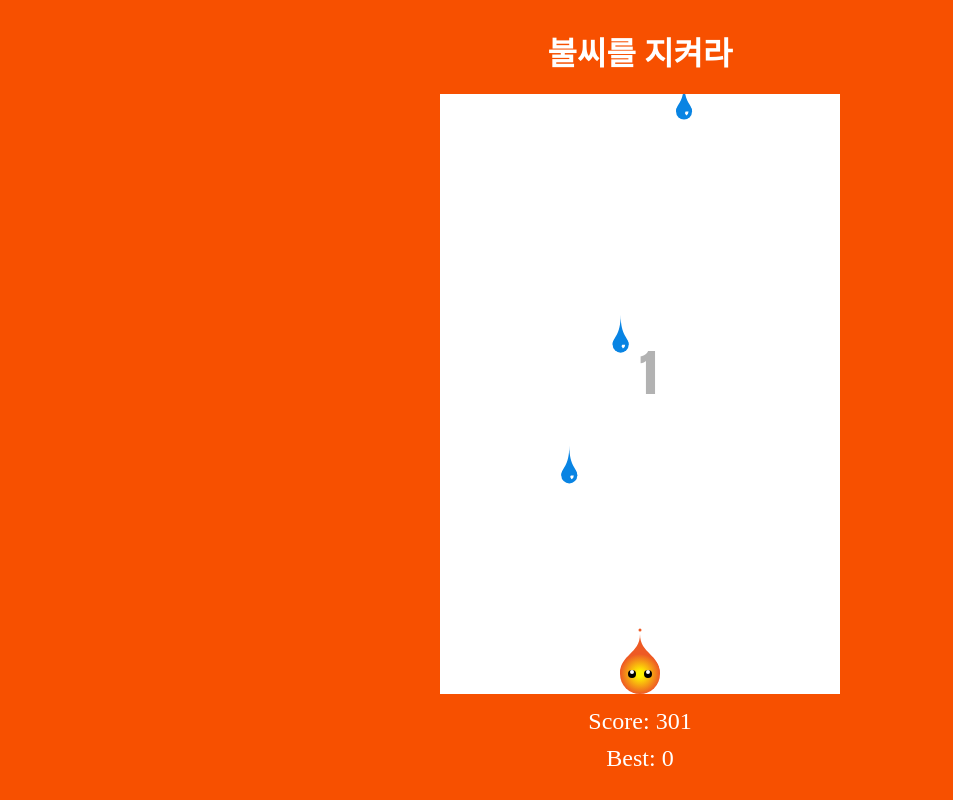
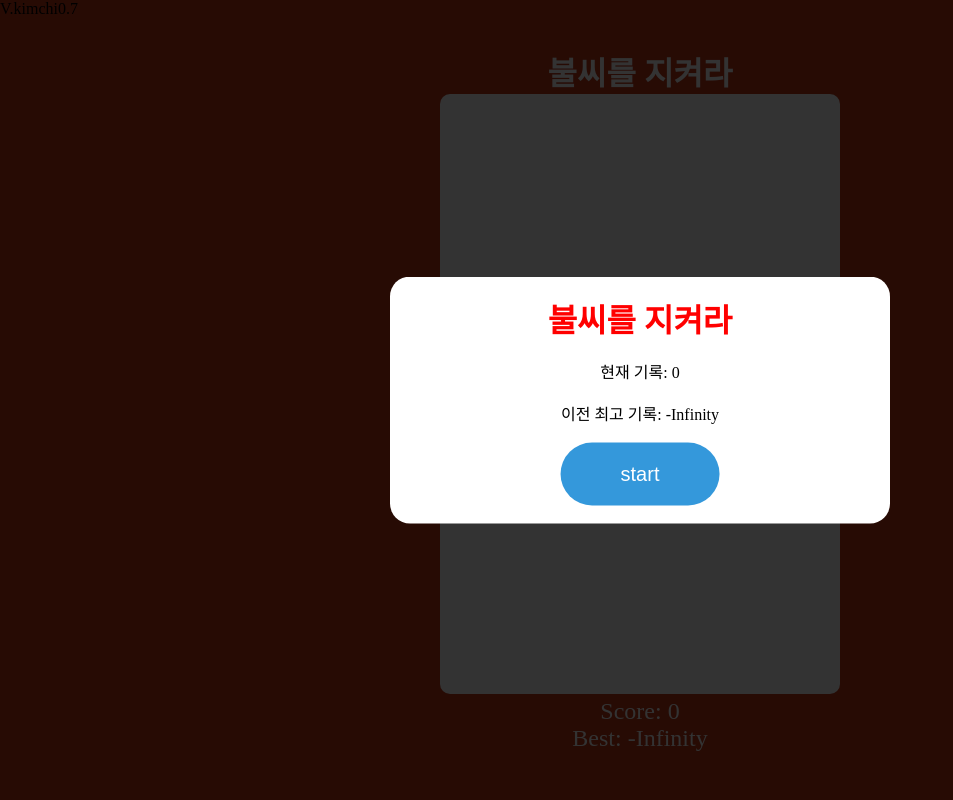
Before and after one commit to jinmo0320/game2, a plain HTML site: page index.html in a window 1280 px wide. Shown: the whole page, without its empty margins (0-953 px from the left). Drawn offline with Linux system fonts and the light colour scheme.

Commit message:
v kimchi 0.7

```diff
--- a/index.html
+++ b/index.html
@@ -17,9 +17,16 @@
     <title>save fire</title>
   </head>
   <body>
+    <div class="version">V.kimchi0.7</div>
+    <div class="filter"></div>
+    <div class="notice">
+      <p class="notice_title">불씨를 지켜라</p>
+      <p class="notice_score">현재 기록: 0</p>
+      <p class="notice_best">이전 최고 기록: 0</p>
+      <button class="start">start</button>
+    </div>
     <div class="container">
       <div class="title">불씨를 지켜라</div>
-      <div class="notice"><button class="start">start</button></div>
       <div class="canvasArea">
         <canvas>지원하지 않는 브라우저</canvas>
       </div>
--- a/index.js
+++ b/index.js
@@ -1,20 +1,23 @@
 const canvas = document.querySelector('canvas');
 const ctx = canvas.getContext('2d');
 
-const notice = document.querySelector('.notice');
 const score = document.querySelector('.score');
 const best = document.querySelector('.best');
+const notice = document.querySelector('.notice');
+const noticeScore = document.querySelector('.notice_score');
+const noticeBest = document.querySelector('.notice_best');
 const startBtn = document.querySelector('.start');
+const filter = document.querySelector('.filter');
 
 const bgm = new Audio('./bgm.mp3');
 bgm.volume = 0.5;
 bgm.currentTime = 1.5;
 bgm.loop = true;
-bgm.play();
 
 canvas.width = 400;
 canvas.height = 600;
 
+let bestScore;
 let rightPressed = false;
 let leftPressed = false;
 
@@ -57,57 +60,31 @@ function getDis(x1, y1, x2, y2) {
   return Math.sqrt(Math.pow(x1 - x2, 2) + Math.pow(y1 - y2, 2));
 }
 
-function checkMobileDevice() {
-  var mobileKeyWords = new Array(
-    'Android',
-    'iPhone',
-    'iPad',
-    'BlackBerry',
-    'Windows CE',
-    'SAMSUNG',
-    'LG',
-    'MOT',
-    'SonyEricsson'
-  );
-  for (var info in mobileKeyWords) {
-    if (navigator.userAgent.match(mobileKeyWords[info]) != null) {
-      return true;
-    }
-  }
-  return false;
-}
-
-function gameOver() {
-  cancelAnimationFrame(timerId);
-
-  document.body.style.backgroundColor = '#261911';
-
-  startBtn.style.display = 'block';
-
-  startBtn.addEventListener('click', () => {
-    location.reload();
-  });
-
-  addEventListener('keydown', (e) => {
-    if (e.key === 'Enter') {
-      location.reload();
-    }
-  });
-  bgm.pause();
-  localStorage.setItem(`${timerId}`, `${timerId}`);
-}
-
 function setBest() {
   let scoreArray = [];
   for (let i = 0; i < localStorage.length; i++) {
     scoreArray.push(localStorage.key(i));
   }
 
-  let bestScore = Math.max.apply(null, scoreArray);
+  bestScore = Math.max.apply(null, scoreArray);
+}
 
-  if (localStorage.key(0) !== null) {
-    best.innerHTML = `Best: ${bestScore}`;
-  }
+function setUserScore() {
+  noticeScore.innerHTML = `현재 기록: ${timerId}`;
+  setBest();
+  best.innerHTML = `Best: ${bestScore}`;
+  noticeBest.innerHTML = `이전 최고 기록: ${bestScore}`;
+}
+
+function gameOver() {
+  cancelAnimationFrame(animation);
+  setUserScore();
+
+  filter.style.display = 'block';
+  notice.style.display = 'block';
+
+  bgm.pause();
+  localStorage.setItem(`${timerId}`, `${timerId}`);
 }
 
 function levelUpdate(num) {
@@ -597,7 +574,6 @@ function init() {
   );
 
   rain = [];
-
   for (let i = 0; i < totalRain; i++) {
     const radius = 8;
     const x = Math.random() * (canvas.width - radius * 2) + radius;
@@ -607,7 +583,6 @@ function init() {
   }
 
   ice = [];
-
   for (let i = 0; i < totalIce; i++) {
     const radius = 10;
     const x = Math.random() * (canvas.width - radius * 2) + radius;
@@ -617,7 +592,6 @@ function init() {
   }
 
   fireExtinguisher = [];
-
   for (let i = 0; i < totalFireExtinguisher; i++) {
     const x = Math.random() * (canvas.width - 20);
 
@@ -625,25 +599,24 @@ function init() {
   }
 
   flammable = [];
-
   for (let i = 0; i < totalFlammable; i++) {
     flammable.push(new Flammable(25));
   }
 }
-
-let timerId;
+let animation;
+let timerId = 0;
 let num;
 let timing = Math.random() * 500 + 10;
 let timing2 = Math.random() * 500 + 10;
 
 function animate() {
-  timerId = requestAnimationFrame(animate);
+  animation = requestAnimationFrame(animate);
+
+  timerId++;
 
   ctx.clearRect(0, 0, canvas.width, canvas.height);
 
-  if (timerId <= 10) {
-    ctx.save();
-  } else if (timerId <= 200) {
+  if (timerId <= 200) {
     ctx.fillStyle = 'rgba(0, 0, 0, 0.5)';
     ctx.font = '30px "Anton"';
 
@@ -743,6 +716,17 @@ function animate() {
   player.update();
 }
 
-init();
-setBest();
-animate();
+setUserScore();
+
+startBtn.addEventListener('click', () => {
+  timerId = 0;
+
+  bgm.currentTime = 1.5;
+  bgm.play();
+
+  filter.style.display = 'none';
+  notice.style.display = 'none';
+  setUserScore();
+  init();
+  animate();
+});
--- a/style.css
+++ b/style.css
@@ -9,14 +9,16 @@ html {
 body {
   width: 100%;
   height: 100%;
-  background-color: #f75000;
+  background-color: #c23616;
+  overflow: hidden;
 }
 .container {
+  position: absolute;
+  z-index: 0;
   width: 100%;
   height: 100%;
   display: grid;
   grid-template-columns: repeat(1, 1fr);
-  grid-gap: 10px;
   align-content: center;
 }
 .container > * {
@@ -27,9 +29,6 @@ body {
   font-size: 2em;
   font-weight: 900;
   font-family: Georgia, 'Times New Roman', Times, serif;
-}
-.notice {
-  color: transparent;
 }
 .score {
   color: white;
@@ -43,6 +42,7 @@ canvas {
   width: 400px;
   height: 600px;
   background-color: rgb(255, 255, 255);
+  border-radius: 10px;
 }
 @media (max-width: 800px) {
   canvas {
@@ -51,15 +51,59 @@ canvas {
     background-color: rgb(255, 255, 255);
   }
 }
+.version {
+  position: absolute;
+  z-index: 1;
+}
 
+.filter {
+  position: absolute;
+  z-index: 2;
+  width: 100%;
+  height: 100%;
+  background-color: rgba(0, 0, 0, 0.8);
+}
+.notice {
+  position: absolute;
+  z-index: 3;
+
+  width: 500px;
+
+  left: 50%;
+  top: 0%;
+  transform: translate(-50%, -100%);
+  border-radius: 20px;
+  text-align: center;
+  background: rgb(255, 255, 255);
+  animation: down 1s forwards;
+}
+@keyframes down {
+  0% {
+    top: 0%;
+  }
+  100% {
+    top: 50%;
+    transform: translate(-50%, -50%);
+  }
+}
+.notice > * {
+  margin: 18px;
+}
+.notice_title {
+  color: red;
+  font-size: 2em;
+  font-weight: 700;
+}
 .start {
-  position: absolute;
-  display: none;
+  display: block;
   margin-left: 50%;
   transform: translate(-50%, 0%);
-  padding: 0.5em 2em 0.5em 2em;
+  padding: 1em 3em 1em 3em;
   font-size: 20px;
   font-weight: 500;
-  border: 2px black solid;
   border-radius: 100px;
+  border: none;
+
+  background-color: #3498db;
+  color: white;
 }
```
